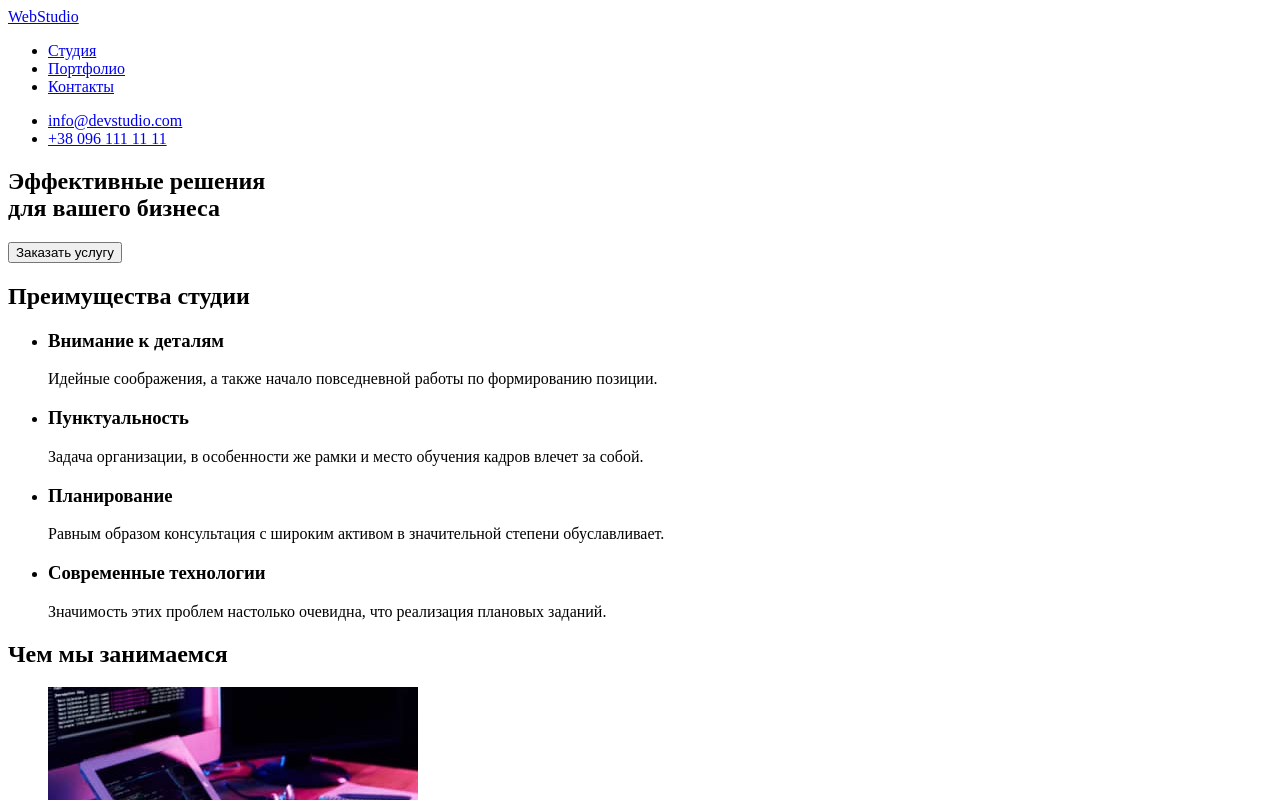
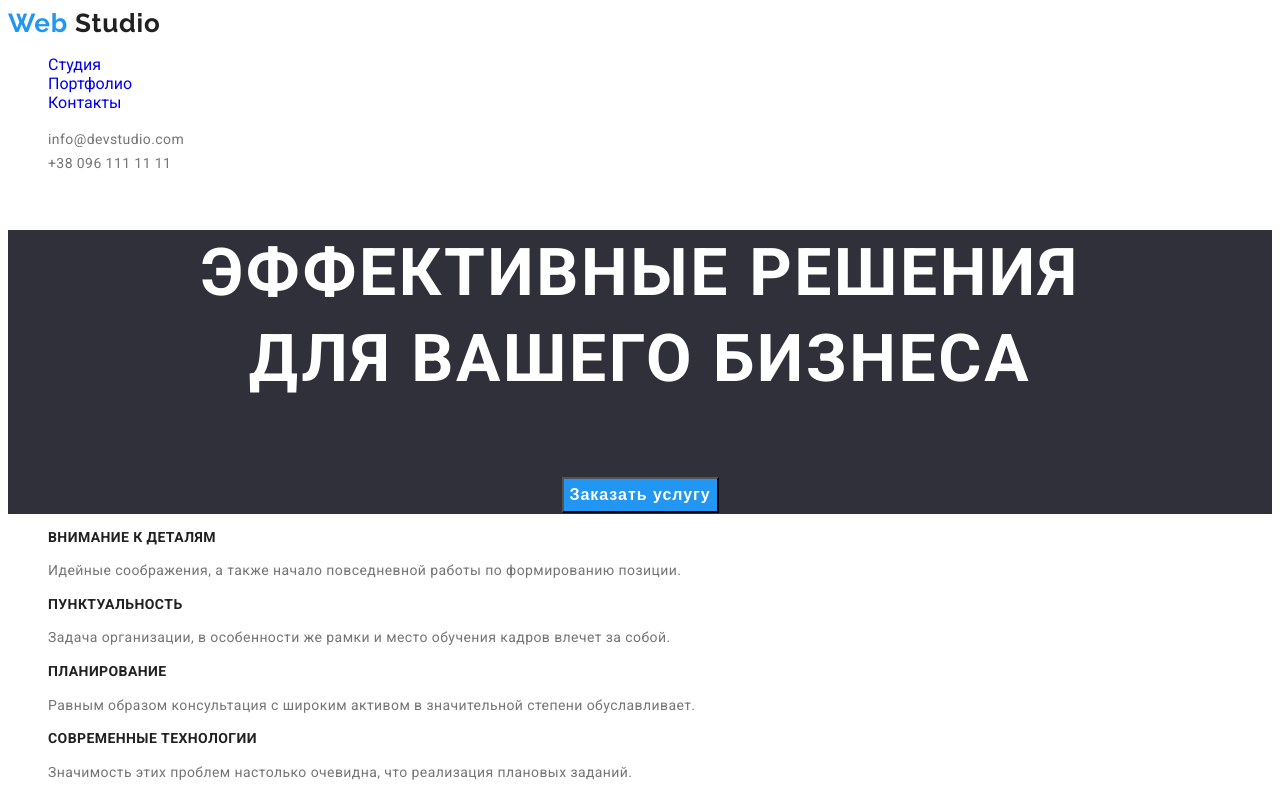
Before and after one commit to Manja2012/goit-markup-hw-02, a plain HTML site: page index.html in a window 1280 px wide. Shown: the top 800 px of the page. Drawn offline with Linux system fonts and the light colour scheme.

Commit message:
css for 2 pages

```diff
--- a/css/styles.css
+++ b/css/styles.css
@@ -0,0 +1,136 @@
+:root {
+--text-color: #212121;
+--accent-color: #2196F3;
+--text-contacts-color: #757575;
+--main-background-color: #FFFFFF;
+--frame-background-color: #F5F4FA;
+--footer-background-color: #2F303A;
+ }
+body {
+    font-family: Roboto, sans-serif ;
+    background-color: var(--main-background-color);
+    color: var(--text-color) ;
+}
+.logo{
+    color: var(--accent-color);
+    font-family: Raleway, sans-serif ;
+    font-weight: 700;
+    font-size: 26px;
+    line-height: 31px;
+    letter-spacing: 0.03em;
+    text-decoration: none;
+}
+.logo-black {
+    color: var(--text-color);
+}
+.logo-white {
+    color: var(--main-background-color);
+}
+.navigation {
+    text-decoration: none;
+}
+.navigation:hover {
+    color: var(--accent-color);
+}
+.navigation:focus {
+    color: var(--accent-color);
+}
+.list {
+    background-color: var(--frame-background-color);
+    font-size: 16px;
+    line-height: 1.6;
+    text-align: center;
+    letter-spacing: 0.03em;
+}
+.list:hover {
+    color: var(--main-background-color);
+    background-color: var(--accent-color);
+}
+.list:focus {
+    color: var(--main-background-color);
+    background-color: var(--accent-color);
+}
+.contacts {
+    font-family: 'Roboto';
+    font-style: normal;
+    font-weight: 400;
+    font-size: 14px;
+    line-height: 1.7;
+    letter-spacing: 0.03em;
+    color: var(--main-background-color);
+    text-decoration: none;
+}
+.contacts-header {
+    color: var(--text-contacts-color);
+}
+.contacts:hover{
+    color: var(--accent-color);
+}
+.contacts:focus{
+    color: var(--accent-color);
+}
+button {
+    cursor: pointer;
+}
+li {
+    list-style: none;
+}
+.main-section{
+    background-color: var(--footer-background-color);
+    font-weight: 900;
+    font-size: 44px;
+    line-height: 1.3;
+    text-align: center;
+    letter-spacing: 0.06em;
+    text-transform: uppercase;
+    color: var(--main-background-color);
+}
+.button-main {
+    background-color: var(--accent-color);
+    font-weight: 700;
+    font-size: 16px;
+    line-height: 1.9;
+    align-items: center;
+    text-align: center;
+    letter-spacing: 0.06em;
+    color: var(--main-background-color);
+    }
+    h3 {
+    font-weight: 700;
+    font-size: 14px;
+    line-height: 1.1;
+    letter-spacing: 0.03em;
+    text-transform: uppercase;
+    color: var(--text-color);
+}
+.skill-text {
+    font-weight: 400;
+    font-size: 14px;
+    line-height: 1.7;
+    letter-spacing: 0.03em;
+    color: var(--text-contacts-color);
+}
+.position {
+    font-weight: 400;
+    font-size: 16px;
+    line-height: 1.2;
+    letter-spacing: 0.03em;
+    color: var(--text-contacts-color);
+    }
+    .projects {
+        font-weight: 700;
+        font-size: 18px;
+        line-height: 2;
+        letter-spacing: 0.06em;
+         color: var(--text-color);
+    }
+    footer {
+        background-color: var(--footer-background-color);
+    }
+    .projects-text {
+        font-weight: 400;
+        font-size: 16px;
+        line-height: 1.8;
+        letter-spacing: 0.03em;
+        color: var(--text-contacts-color);
+    }
--- a/index.html
+++ b/index.html
@@ -5,45 +5,50 @@
         <meta http-equiv="X-UA-Compatible" content="IE=edge">
         <meta name="viewport" content="width=device-width, initial-scale=1.0">
         <title>Document</title>
+        <link rel="preconnect" href="https://fonts.googleapis.com">
+        <link rel="preconnect" href="https://fonts.gstatic.com" crossorigin>
+        <link href="https://fonts.googleapis.com/css2?family=Raleway:wght@700&family=Roboto:wght@400;500;700;900&display=swap" rel="stylesheet">
+
+        <link rel="stylesheet" href="./css/styles.css">
     </head>
 <body>
     <header>
-        <a href="#"> WebStudio </a>
-        <nav>
+        <a class="logo" href="#"> Web <span class="logo-black">Studio</span> </a>
+        <nav >
             <ul>
-                <li><a href="#">Студия</a> </li>
-                <li><a href="#">Портфолио </a></li>
-                <li><a href="#">Контакты</a></li>
+                <li ><a class="navigation" href="./index.html">Студия</a> </li>
+                <li><a class="navigation" href="./portfolio.html">Портфолио </a></li>
+                <li><a class="navigation" href="#">Контакты</a></li>
             </ul>
         </nav>
         <ul>
-            <li> <a href="mailto:info@devstudio.com">info@devstudio.com</a></li>
-            <li>  <a href="tel:+380961111111">+38 096 111 11 11</a></li>
+            <li> <a class="contacts contacts-header" href="mailto:info@devstudio.com">info@devstudio.com</a></li>
+            <li>  <a class="contacts contacts-header " href="tel:+380961111111">+38 096 111 11 11</a></li>
         </ul>
     </header>
     <main>
-        <section>
+        <section class="main-section">
             <h1>Эффективные решения <br> для вашего бизнеса</h1>
-            <button type="button" >Заказать услугу</button>
+            <button type="button" class="button-main">Заказать услугу</button>
         </section>
       <section>
-          <h2>Преимущества студии</h2>
+          <h2 hidden class="visualy-hidden"> Преимущества студии</h2>
           <ul>
               <li>
                <h3>Внимание к деталям</h3>
-               <p>Идейные соображения, а также начало повседневной работы по формированию позиции.</p>
+               <p class="skill-text">Идейные соображения, а также начало повседневной работы по формированию позиции.</p>
               </li>
               <li>
                   <h3>Пунктуальность</h3>
-                  <p>Задача организации, в особенности же рамки и место обучения кадров влечет за собой.</p>
+                  <p class="skill-text">Задача организации, в особенности же рамки и место обучения кадров влечет за собой.</p>
               </li>
               <li>
                   <h3>Планирование</h3>
-                  <p>Равным образом консультация с широким активом в значительной степени обуславливает.</p>
+                  <p class="skill-text">Равным образом консультация с широким активом в значительной степени обуславливает.</p>
               </li>
               <li>
                   <h3>Современные технологии</h3>
-                  <p>Значимость этих проблем настолько очевидна, что реализация плановых заданий.</p>
+                  <p class="skill-text">Значимость этих проблем настолько очевидна, что реализация плановых заданий.</p>
               </li>
           </ul>
       </section>
@@ -67,38 +72,38 @@
               <li>
                 <img src="./images/foto1.jpg" alt="Игорь Демьяненко фото " width="270">
                 <h3>Игорь Демьяненко</h3>
-                <p> Product Designer</p>
+                <p class="position"> Product Designer</p>
 
               </li>
               <li> <img src="./images/foto2.jpg" alt="Ольга Репина фото " width="270">
                 <h3>Ольга Репина</h3>
-                <p> Frontend Developer</p>
+                <p class="position"> Frontend Developer</p>
               </li>
               <li>
                 <img src="./images/foto3.jpg" alt="Николай Тарасов фото" width="270">
-                <h3>Николай Тарасов</h3>
-                <p> Marketing</p>
+                <h3>Николай Тарасов </h3>
+                <p class="position"> Marketing</p>
               </li>
               <li>
                 <img src="./images/foto4.jpg" alt=" Михаил Ермаков фото" width="270">
                 <h3>Михаил Ермаков</h3>
-                <p> UI Designer</p>
+                <p class="position"> UI Designer</p>
               </li>
           </ul>
       </section>
     </main>
     <footer>
-        <a href="#"> WebStudio </a>
+        <a class="logo" href="#"> Web <span class="logo-white">Studio</span>  </a>
 <address>
     <ul>
         <li>
-           <a href="https://www.google.com/maps/place/бул.+Леси+Украинки,+26,+Киев,+Украина,+02000/@50.4265841,30.5361971,17z/data=!3m1!4b1!4m5!3m4!1s0x40d4cf0e033ecbe9:0x57a4dffefec77da0!8m2!3d50.4265807!4d30.5383859">г. Киев, пр-т Леси Украинки, 26</a>
+           <a class="contacts" href="https://www.google.com/maps/place/бул.+Леси+Украинки,+26,+Киев,+Украина,+02000/@50.4265841,30.5361971,17z/data=!3m1!4b1!4m5!3m4!1s0x40d4cf0e033ecbe9:0x57a4dffefec77da0!8m2!3d50.4265807!4d30.5383859">г. Киев, пр-т Леси Украинки, 26</a>
         </li>
         <li>
-            <a href="mailto:info@example.com">info@example.com</a>
+            <a class="contacts" href="mailto:info@example.com">info@example.com</a>
         </li>
         <li>
-            <a href="tel:+380961111111">+38 096 111 11 11</a>
+            <a class="contacts" href="tel:+380961111111">+38 096 111 11 11</a>
         </li>
     </ul>
 </address>
```
Also changed, not shown: portfolio.html (+35 -30 lines). Lines whose indentation alone changed are shown as unchanged.
